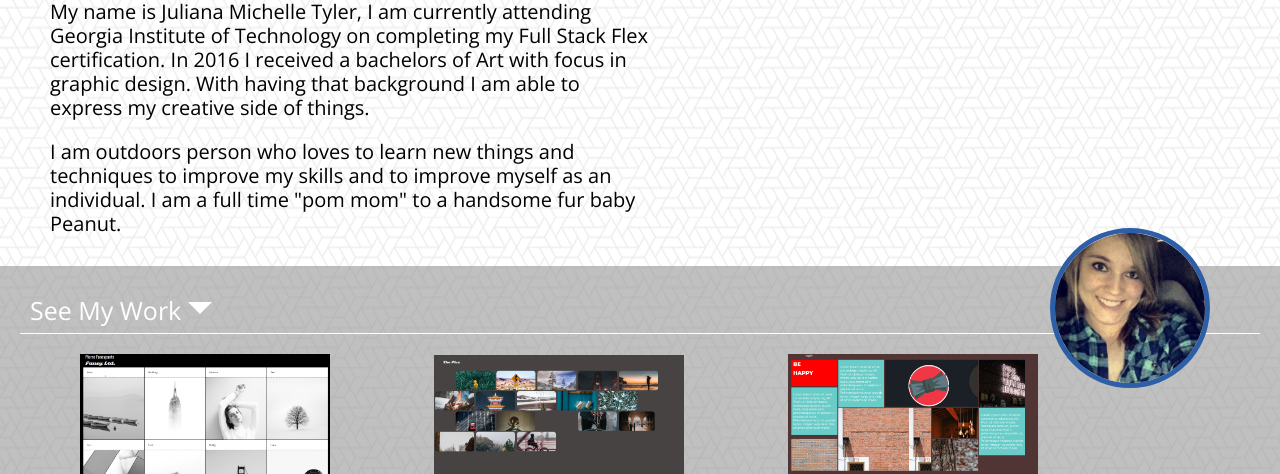
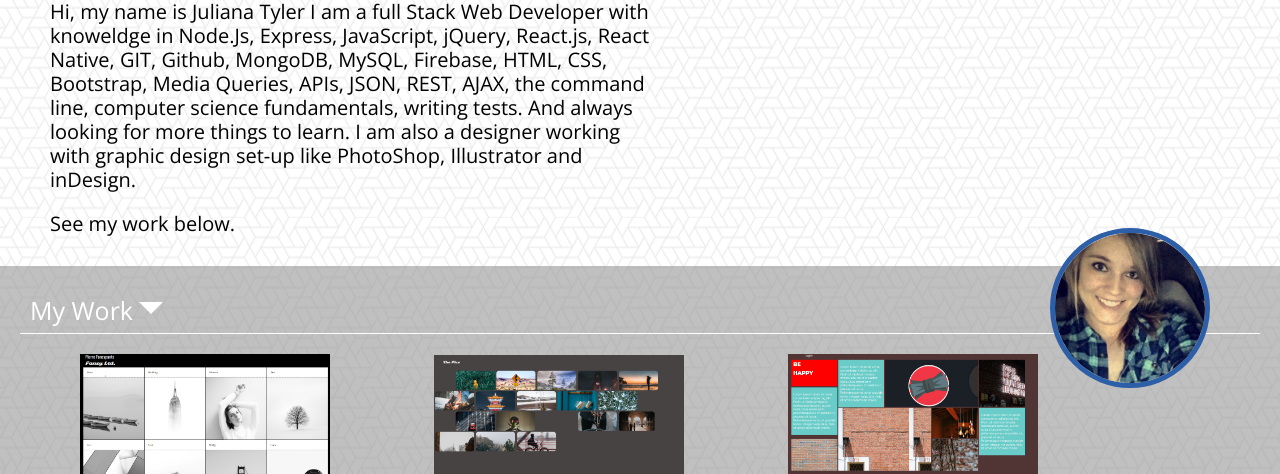
Before and after one commit to julianamtyler/mypage, a plain HTML site: page index.html in a window 1280 px wide. Shown: the part 182-656 px from the top of the page. Drawn offline with nearby package versions, Linux system fonts and the light colour scheme.

Commit message:
edit my bio

```diff
--- a/index.html
+++ b/index.html
@@ -29,10 +29,10 @@
 
       <h1>Juliana M. Tyler</h1>
       <h1 class="bold">Software developer</h1>
-      <p>My name is Juliana Michelle Tyler, I am currently attending Georgia Institute of Technology on completing my Full Stack Flex certification. In 2016 I received
-       a bachelors of Art with focus in graphic design. With having that background I am able to express my creative side of things. </p>
-      <p>I am outdoors person who loves to learn new things and techniques to improve my skills and to improve myself as an individual.
-         I am a full time "pom mom" to a handsome fur baby Peanut. </p>
+      <p>Hi, my name is Juliana Tyler I am a full Stack Web Developer with knoweldge in Node.Js, Express, JavaScript, jQuery, React.js, React Native, GIT, Github, MongoDB, MySQL, Firebase,
+        HTML, CSS, Bootstrap, Media Queries, APIs, JSON, REST, AJAX, the command line, computer science fundamentals,
+        writing tests. And always looking for more things to learn. I am also a designer working with graphic design set-up like PhotoShop, Illustrator and inDesign. </p>
+        <p>See my work below.</p>
 
     </div>
 
@@ -41,15 +41,14 @@
 
     <div class="bottom">
 
-      <h2>See My Work
+      <h2>My Work
         <img src="assets/arrow.png">
       </h2>
       <a href="https://julianamtyler.github.io/unit2_15/" target="_blank"><img src="assets/unit2_15.png" class="work" /></a>
       <a href="https://julianamtyler.github.io/unit2_16/" target="_blank"><img src="assets/unit2_16.png" class="work" /></a>
       <a href="https://julianamtyler.github.io/unit2_17/" target="_blank"><img src="assets/unit2_17.png" class="work" /></a>
-      <a href="https://julianamtyler.github.io/unit3-30/" target="_blank"><img src="assets/sample.png" class="work" /></a>
+      <!-- <a href="https://julianamtyler.github.io/unit3-30/" target="_blank"><img src="assets/sample.png" class="work" /></a> -->
       <a href="http://instagramcloneproject.herokuapp.com/" target="_blank"><img src="assets/instaclone1.PNG" class="work" /></a>
-
 
   <footer>
     Copyright by Juliana M. Tyler 2018.
```
